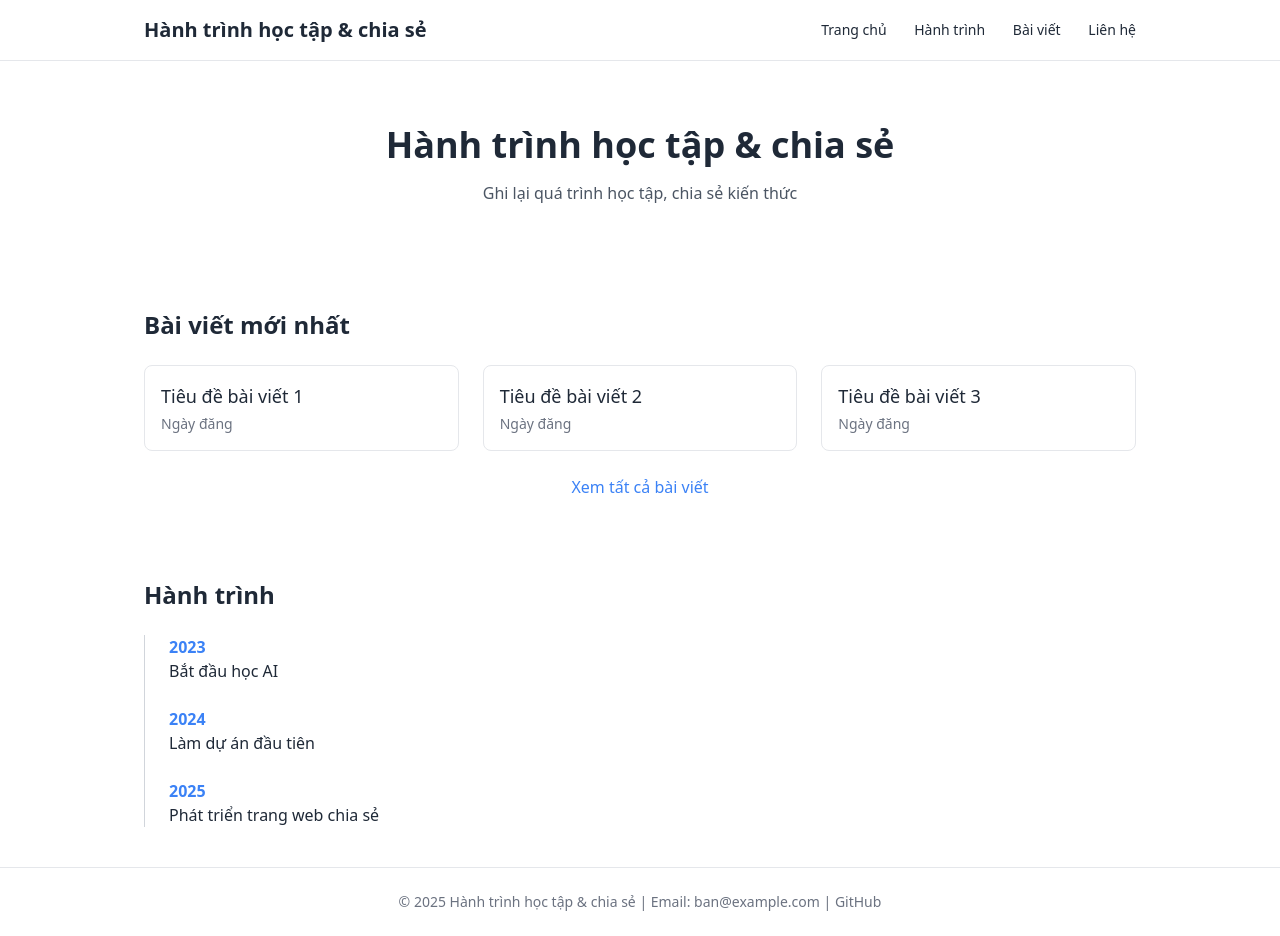
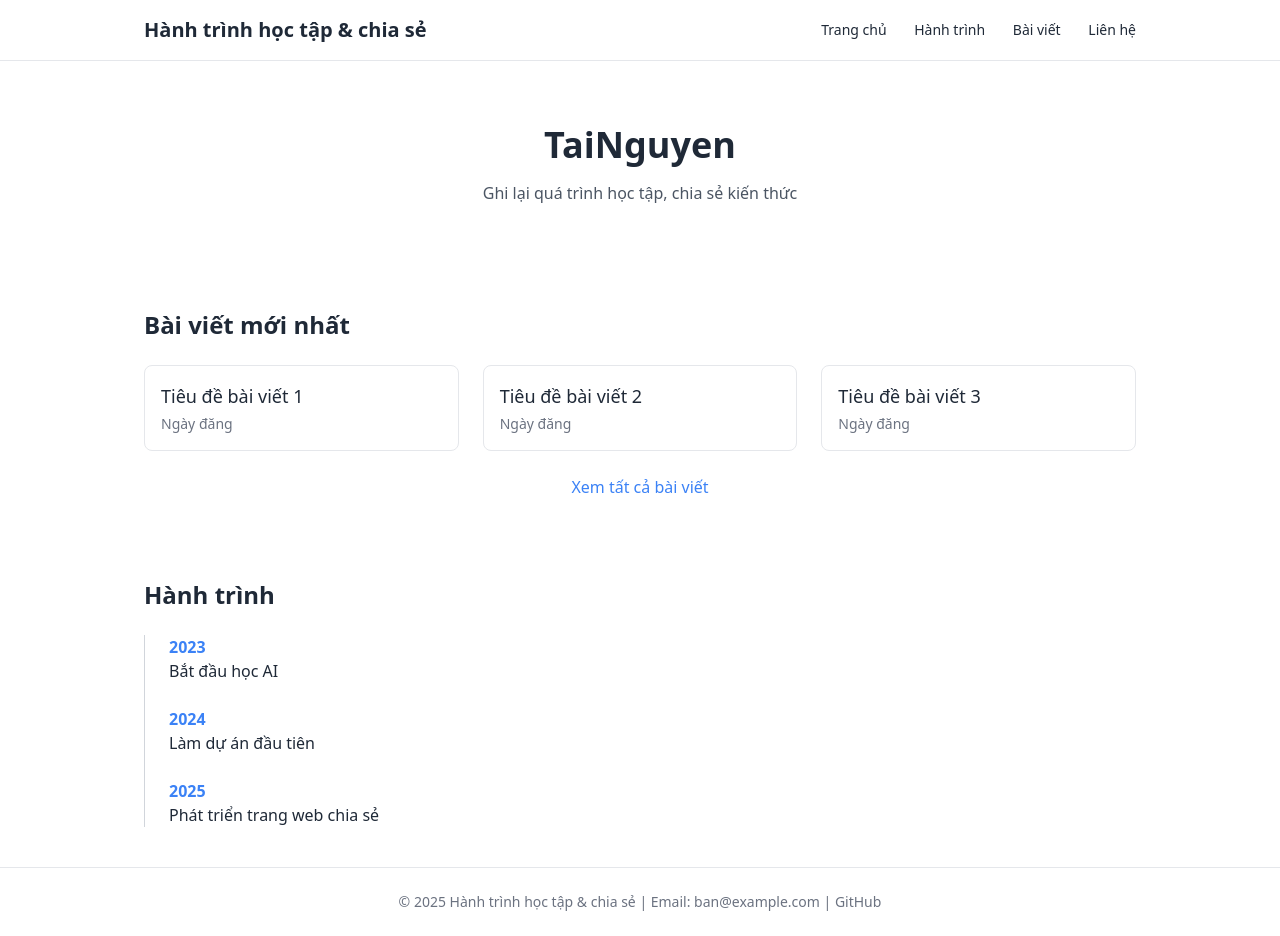
Before and after one commit to tainguyenbt/tainguyenbt.github.io, a plain HTML site: page index.html in a window 1280 px wide. Drawn offline with nearby package versions, Linux system fonts and the light colour scheme.

Commit message:
Modify hero section title and clean up HTML
Updated the hero section title and ensured consistent HTML formatting.

```diff
--- a/index.html
+++ b/index.html
@@ -23,7 +23,7 @@
 
   <!-- HERO SECTION -->
   <section class="max-w-5xl mx-auto text-center py-16 px-4">
-    <h2 class="text-3xl md:text-4xl font-bold mb-4">Hành trình học tập & chia sẻ</h2>
+    <h2 class="text-3xl md:text-4xl font-bold mb-4">TaiNguyen</h2>
     <p class="text-gray-600">Ghi lại quá trình học tập, chia sẻ kiến thức</p>
   </section>
 
```
